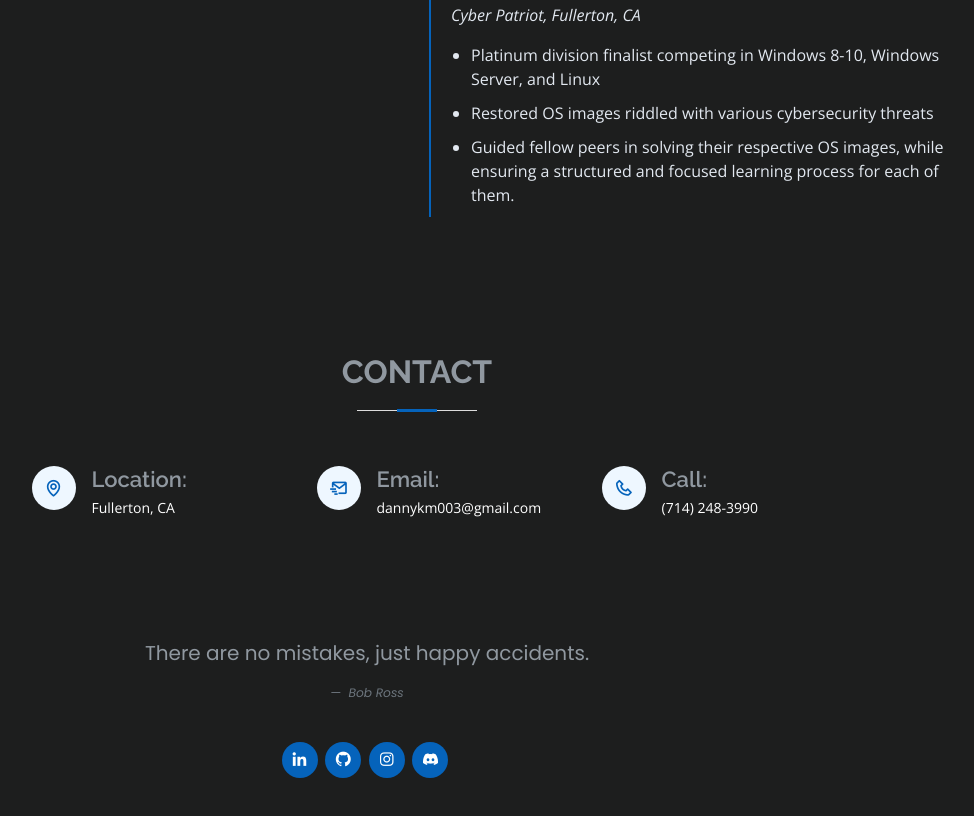
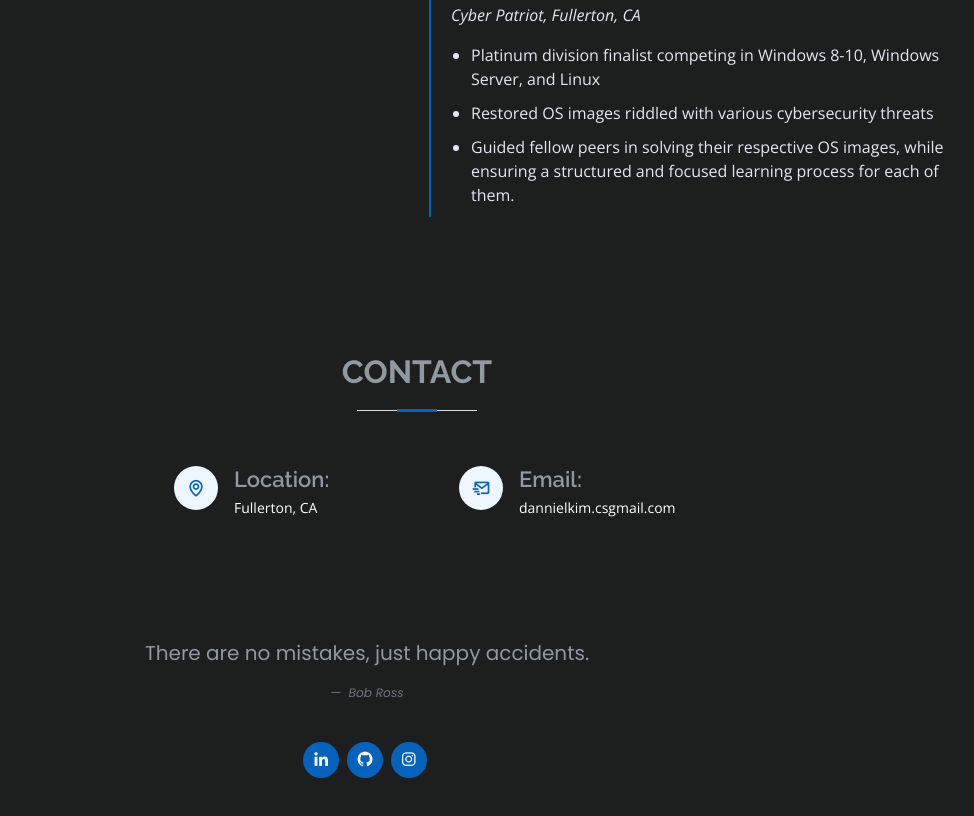
Before and after one commit to DannielK/Cloudflare_CV, a plain HTML site: page index.html in a window 1280 px wide. Shown: the part 3493-4309 px from the top of the page, without its empty margins (273-1247 px from the left). Drawn offline with nearby package versions, Linux system fonts and the light colour scheme; animation ran at ten frames a second.

Commit message:
Update info

```diff
--- a/index.html
+++ b/index.html
@@ -676,16 +676,7 @@
                             <div class="email">
                                 <i class="bx bx-mail-send"></i>
                                 <h4>Email:</h4>
-                                <p>dannykm003@gmail.com</p>
-                            </div>
-                        </div>
-                    </div>
-                    <div class="col-lg-3">
-                        <div class="info">
-                            <div class="phone">
-                                <i class="bx bx-phone"></i>
-                                <h4>Call:</h4>
-                                <p>(714) 248-3990</p>
+                                <p>dannielkim.csgmail.com</p>
                             </div>
                         </div>
                     </div>
@@ -711,7 +702,6 @@
                 <a href="https://www.linkedin.com/in/danniel-kim/" class="linkedin" target="_blank"><i class="bx bxl-linkedin"></i></a>
                 <a href="https://github.com/DannielK" class="github" target="_blank"><i class="bx bxl-github"></i></a>
                 <a href="https://www.instagram.com/dann.kimchi/" class="instagram" target="_blank"><i class="bx bxl-instagram"></i></a>
-                <a href="https://www.discordapp.com/users/317798389368619008" class="discord" target="_blank"><i class="bx bxl-discord-alt"></i></a>
             </div>
         </div>
     </footer>
```
